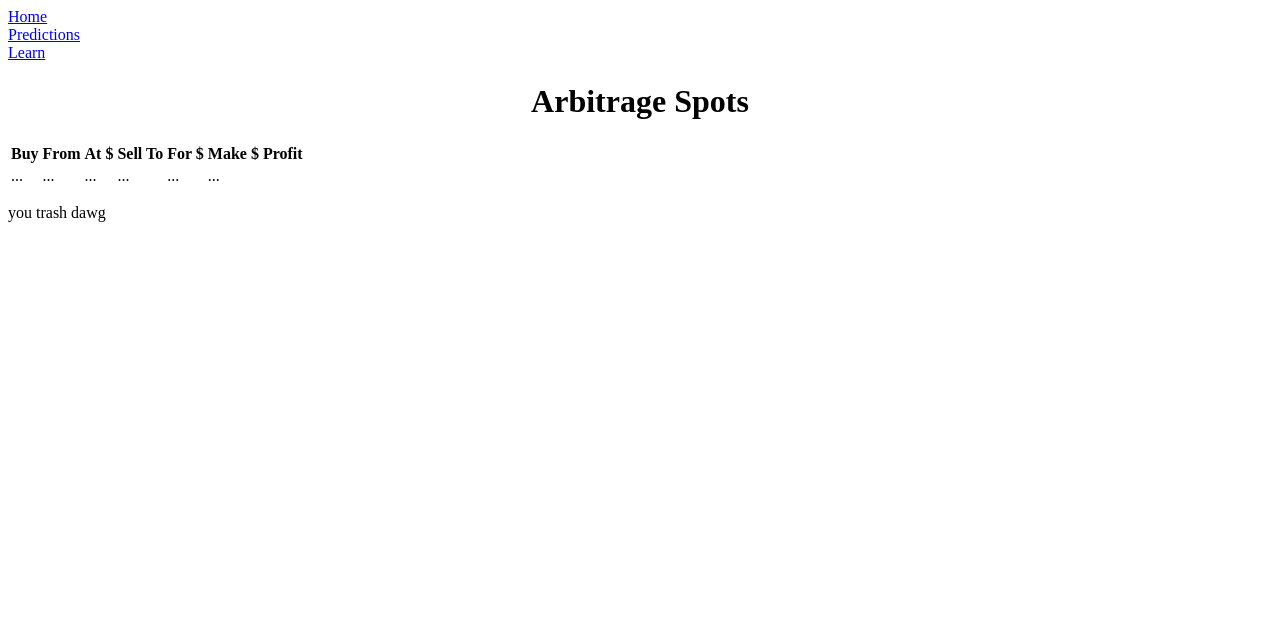
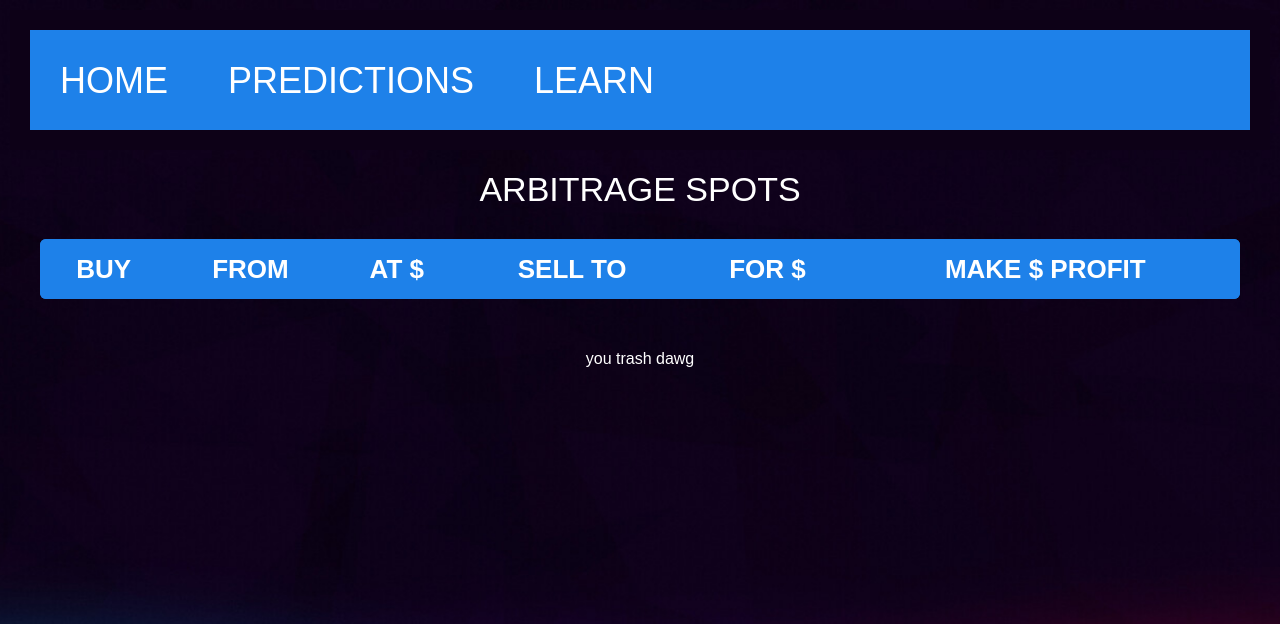
Before and after one commit to turkishfilms/Crypto-Oracle, a Python web app: template Webapp/templates/index.html in a window 1280 px wide. Shown: the top 624 px of the page. Run offline with Jinja, Linux system fonts and the light colour scheme; the template is opened without the code that fills it, so the values that code supplies are empty.

Commit message:
webstyles_updated

```diff
--- /dev/null
+++ b/Webapp/static/css/styles.css
@@ -0,0 +1,160 @@
+:root {
+    --color1: #0D0117;
+    --color2: #ffffff;
+    --color3: #1E81E9;
+    --color4: #53027B;
+}
+
+@import url('https://fonts.googleapis.com/css2?family=Nunito&display=swap');
+
+body {
+    font-family: 'Nunito', sans-serif;
+    background-image: url("background.jpg");
+    background-color: var(--color1);
+    background-size: cover;
+    background-repeat: no-repeat;
+    background-position: bottom;
+    background-attachment: fixed;
+    color: var(--color2);
+    margin: 10px;
+    padding: 0;
+    text-align: center;
+}
+
+h.title {
+    font-size: 34px;
+    color: var(--color2);
+    text-align: center;
+    margin-top: 10px;
+    padding: 10px;
+}
+
+div.topBar {
+    background-color: var(--color1);
+    padding: 20px;
+    color: var(--color1);
+}
+
+div.navBar {
+    list-style-type: none;
+    margin: 0;
+    padding: 0;
+    overflow: hidden;
+    background-color: var(--color3);
+    margin-top: 0;
+    height: 100px;
+}
+
+div.navBarLink {
+    float: left;
+}
+
+div.navBarLink a {
+    display: block;
+    color: white;
+    text-align: left;
+    padding: 30px;
+    font-size: 36px;
+    text-decoration: none;
+    font-family: 'Nunito', sans-serif;
+}
+
+div.navBarLink a:hover {
+    background-color: var(--color1);
+}
+
+div.arbitrageOps {
+    padding: 20px;
+}
+
+table {
+    font-family: 'Nunito', sans-serif;
+    border-spacing: 10px;
+    border-collapse: collapse;
+    background: var(--color3);
+    border-radius: 6px;
+    overflow: hidden;
+    max-width: 1200px;
+    width: 100%;
+    margin: 15px auto;
+    position: relative;
+    text-align: center;
+}
+
+table td,
+table th {
+    padding: 8px;
+    font-size: 26px;
+    font-family: 'Nunito', sans-serif;
+    text-align: center;
+}
+table td {
+    text-align: center;
+}
+
+table th {
+    text-align: center;
+}
+table thead tr {
+    font-family: 'Nunito', sans-serif;
+    height: 60px;
+    background: var(--color3);
+    font-size: 24px;
+    text-align: center;
+}
+
+table tbody tr {
+    font-size: 24px;
+    height: 40px;
+    border-bottom: 1px solid #E3F1D5;
+    text-align: center;
+}
+
+table tbody tr:last-child {
+    border: 0;
+}
+
+
+
+table td.c,
+table th.c {
+    text-align: center;
+}
+
+table td.r {
+    text-align: center;
+}
+
+.footer {
+    background-color: transparent;
+    color: var(--color2);
+    text-align: center;
+    padding: 80px;
+}
+
+.footer p {
+    margin: 0;
+}
+
+.mainText {
+    color: #ffffff;
+    margin: 20px 75px;
+    font-family: Nunito, sans-serif;
+    font-size: 22px;
+}
+
+.question {
+    margin: 40px;
+}
+
+h.heading {
+    margin-top: 20px;
+    margin: 20px;
+    padding: 20px;
+    font-size: 28px;
+    }
+
+::selection {
+    background-color: black;
+    color: var(--color2);
+}
--- a/Webapp/templates/index.html
+++ b/Webapp/templates/index.html
@@ -6,45 +6,37 @@
     <meta http-equiv="X-UA-Compatible" content="IE=edge">
     <meta name="viewport" content="width=device-width, initial-scale=1.0">
     <title>Crypto Oracle IO</title>
+    <link rel="stylesheet" type="text/css" href="../static/css/styles.css">
 </head>
 
 <body>
     <div class="topBar">
-        <h class="title"></h>
         <div class="navBar">
-            <div class="navBarLink"><a href="/">Home</a></div>
-            <div class="navBarLink"><a href="/predictions">Predictions</a></div>
-            <div class="navBarLink"><a href="/learn">Learn</a></div>
+            <div class="navBarLink"><a href="/">HOME</a></div>
+            <div class="navBarLink"><a href="/predictions">PREDICTIONS</a></div>
+            <div class="navBarLink"><a href="/learn">LEARN</a></div>
         </div>
     </div>
     <div class="arbitrageOps">
         <table>
-            <title>Arbitrage Spots</title>
 
-            <h1 style="text-align: center;">Arbitrage Spots</h1>
+
+            <h class="title">ARBITRAGE SPOTS</title>
             <table id="table">
                 <thead>
                     <tr>
-                        <th>Buy</th>
-                        <th>From</th>
-                        <th>At $</th>
-                        <th>Sell To</th>
-                        <th>For $</th>
-                        <th>Make $ Profit</th>
+                        <th>BUY</th>
+                        <th>FROM</th>
+                        <th>AT $</th>
+                        <th>SELL TO</th>
+                        <th>FOR $</th>
+                        <th>MAKE $ PROFIT</th>
                     </tr>
                 </thead>
                 <tbody>
-                    <tr>
-                        <td>...</td>
-                        <td>...</td>
-                        <td>...</td>
-                        <td>...</td>
-                        <td>...</td>
-                        <td>...</td>
-                    </tr>
                 </tbody>
             </table>
-            <!-- <script src="{{ url_for('static', filename='js/index.js') }}"></script> -->
+
             <script>
                 const fillArbTableData = (spots) => {
                     const table = document.getElementById('table')
```
Also changed, not shown: Webapp/templates/learn.html (+18 -12 lines), Webapp/templates/predictions.html (+5 -5 lines), Webapp/static/css/background.jpg (added).
